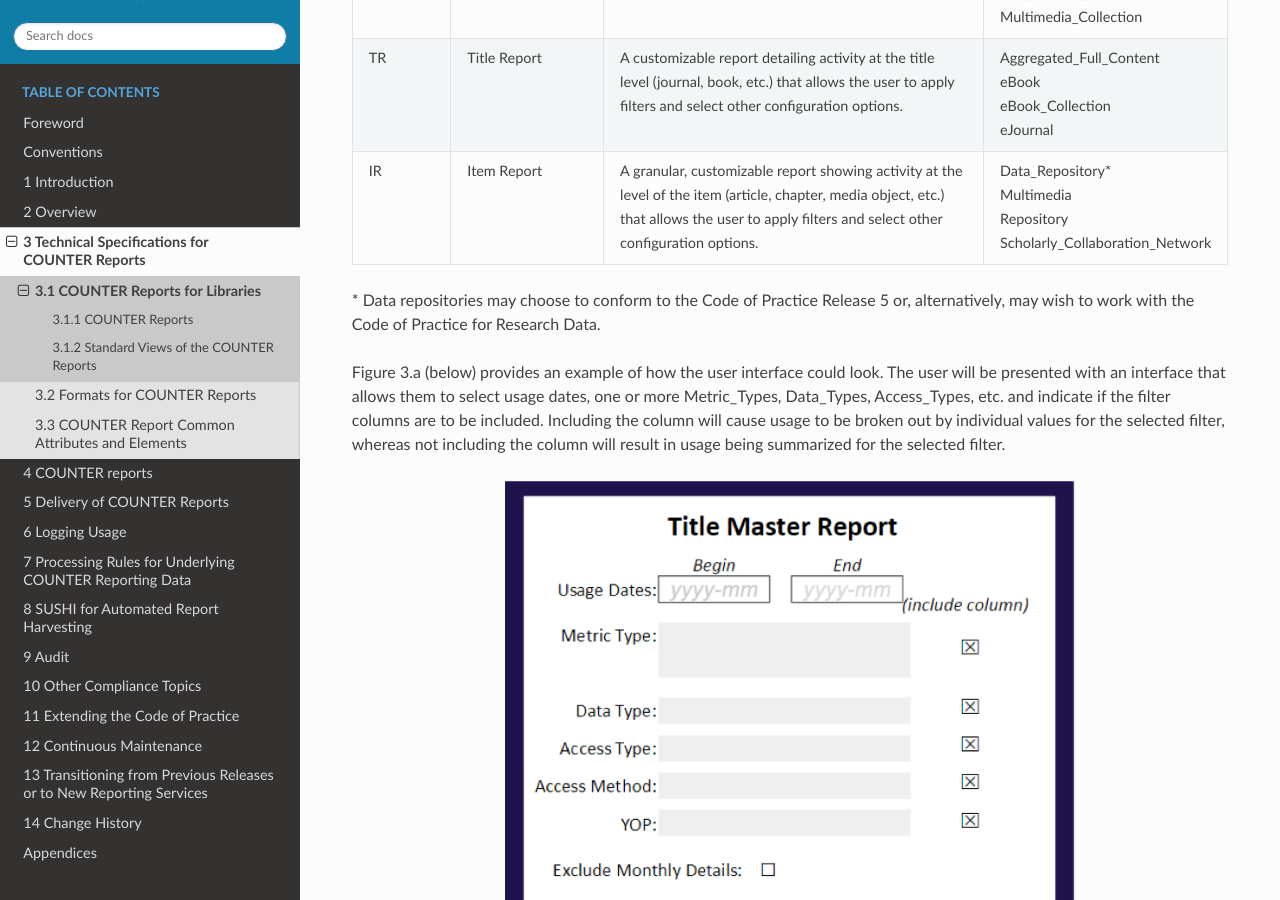
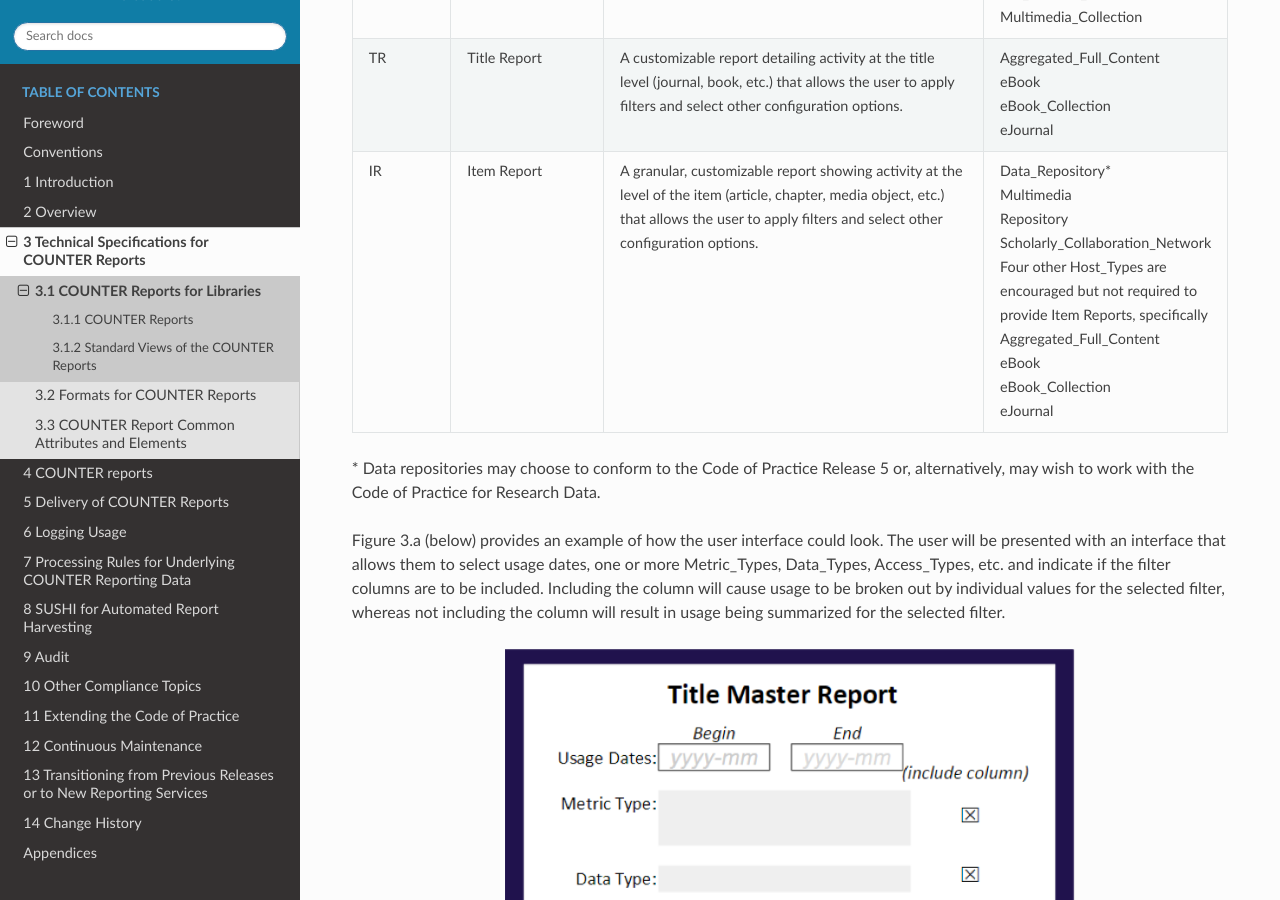
Before and after one commit to Project-Counter/cop5, a Sphinx documentation site: the page built from source/03-specifications/01-counter-reports-for-libraries.rst, in a window 1280 px wide and 900 px high, scrolled down 893 px. Built offline with Sphinx 7.4.7 and the Read the Docs theme 2.0.0, drawn with Linux system fonts in a browser that asks for light colours; some of the changed text lies outside the part shown.

Commit message:
Encourage IR
Encouraging more Host_Types to deliver Item Reports (aggregated full content, ebook, ebook collection, ejournal).

```diff
--- a/source/03-specifications/01-counter-reports-for-libraries.rst
+++ b/source/03-specifications/01-counter-reports-for-libraries.rst
@@ -64,7 +64,13 @@ Table 3.a (below): COUNTER Reports
      - Data_Repository*\ |br|\ |lb|
        Multimedia\ |br|\ |lb|
        Repository\ |br|\ |lb|
-       Scholarly_Collaboration_Network
+       Scholarly_Collaboration_Network\ |br|\ |lb|
+       Four other Host_Types are encouraged but not required to provide Item Reports, specifically\ |br|\ |lb|
+       Aggregated_Full_Content\ |br|\ |lb|
+       eBook\ |br|\ |lb|
+       eBook_Collection\ |br|\ |lb|
+       eJournal
+
 
 \* Data repositories may choose to conform to the Code of Practice Release 5 or, alternatively, may wish to work with the Code of Practice for Research Data.
 
@@ -255,7 +261,10 @@ Table 3.e (below): Standard Views of the Item Report
 
        This Standard View must be provided only if (a) it is clear for all articles in IR whether they are journal articles or not and (b) the parent item is known for all journal articles.
      - Repository\ |br|\ |lb|
-       Scholarly_Collaboration_Network
+       Scholarly_Collaboration_Network\ |br|\ |lb|
+       Twp other Host_Types are encouraged but not required to provide Item Reports, specifically\ |br|\ |lb|
+       Aggregated_Full_Content\ |br|\ |lb|
+       eJournal
 
    * - IR_M1
      - Multimedia Item Requests
```
Also changed, not shown: source/04-reports/04-item-reports.rst (+7 -2 lines).
